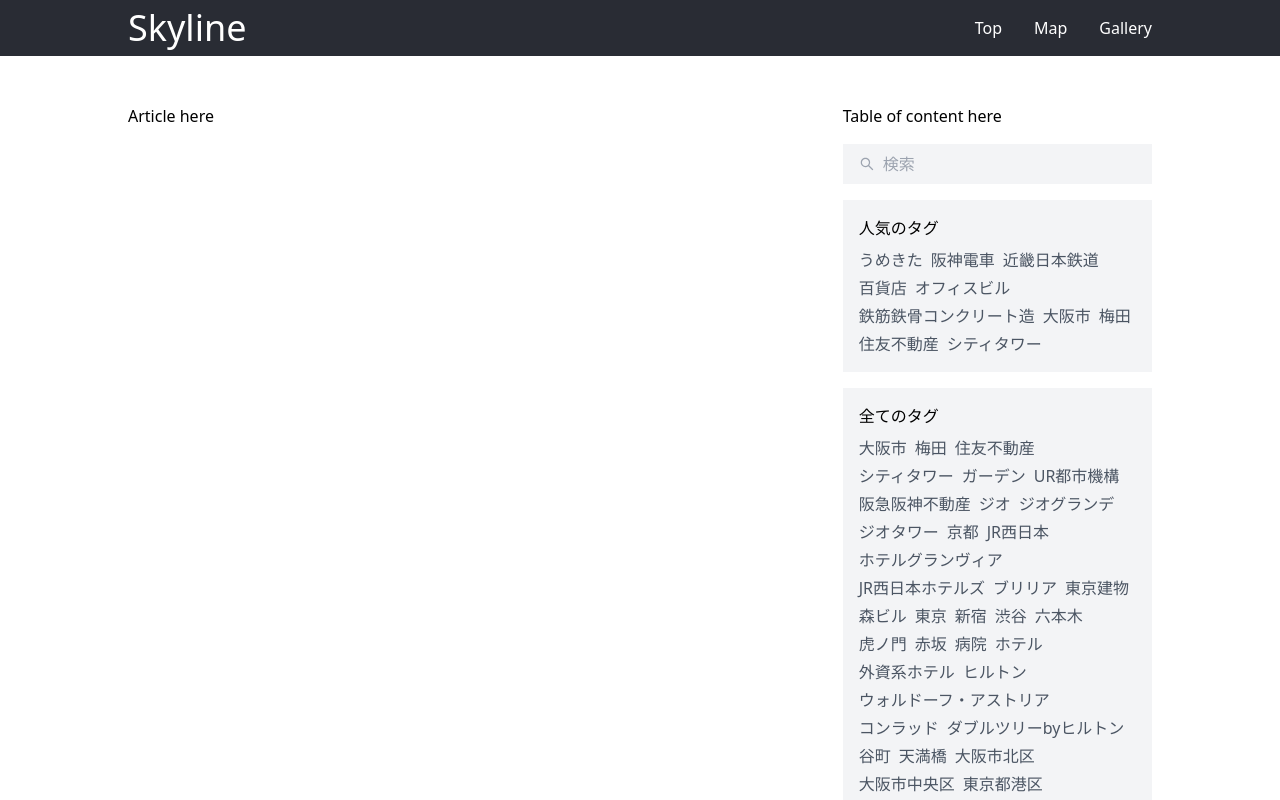
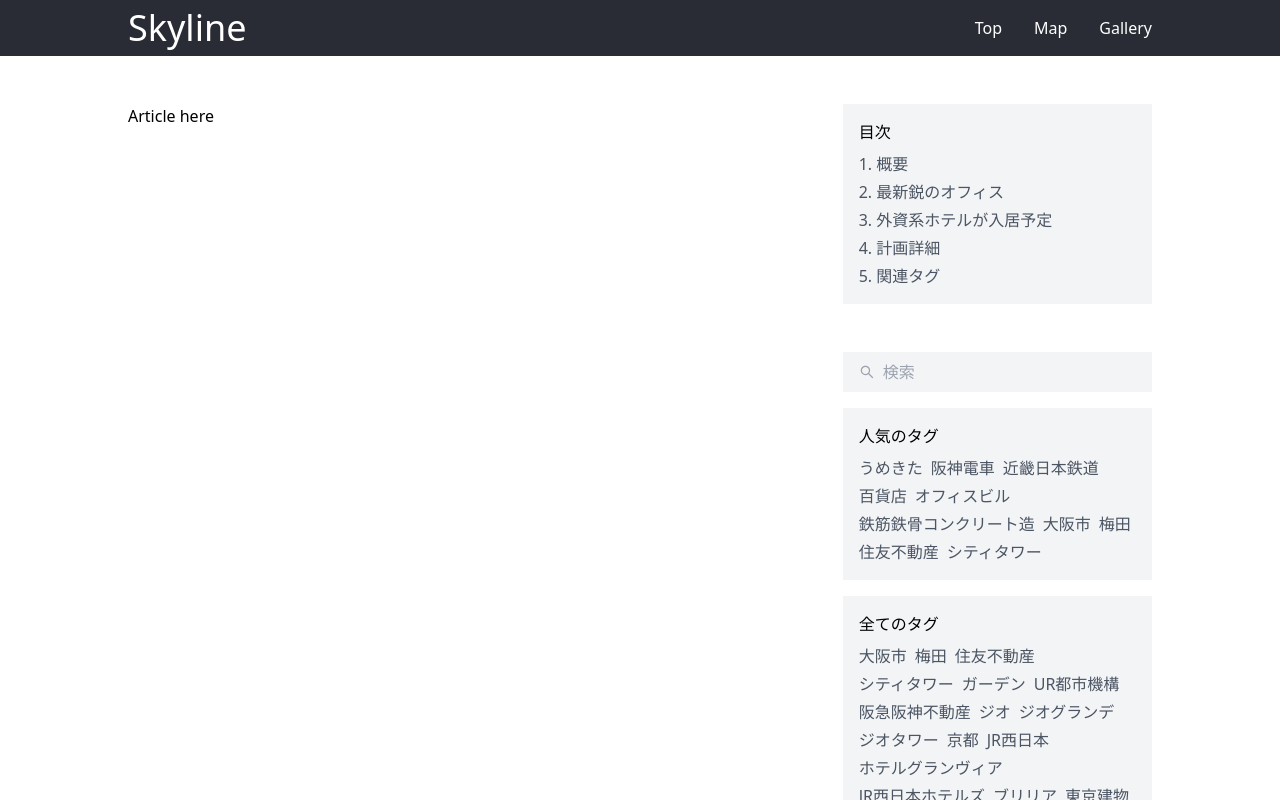
Before and after one commit to FNYukii/Skyline, a Next.js app: page /posts/04a1dd7d-3004-43bc-8937-3375ed608259 in a window 1280 px wide. Shown: the top 800 px of the page. Built offline with nearby package versions, Linux system fonts and the light colour scheme.

Commit message:
feat: TableOfContentsSectionのUIを作成

```diff
--- /dev/null
+++ b/src/components/sections/TableOfContentsSection.tsx
@@ -0,0 +1,35 @@
+interface Props {
+	className?: string
+}
+
+function TableOfContentsSection(props: Props) {
+
+	const contents = [
+		"概要",
+		"最新鋭のオフィス",
+		"外資系ホテルが入居予定",
+		"計画詳細",
+		"関連タグ"
+	]
+
+	return (
+
+		<div className={props.className}>
+
+			<div className="bg-gray-100 p-4">
+
+				<p>目次</p>
+
+				<div className="mt-2 flex flex-col items-start gap-x-2 gap-y-1">
+
+					{contents.map((content, index) => (
+
+						<button key={index} className="text-gray-600 hover:underline">{`${index + 1}. ${content}`}</button>
+					))}
+				</div>
+			</div>
+		</div>
+	)
+}
+
+export default TableOfContentsSection
--- a/src/pages/posts/[baseName].tsx
+++ b/src/pages/posts/[baseName].tsx
@@ -2,6 +2,7 @@ import AllTagListSection from '@/components/sections/AllTagListSection'
 import HotTagListSection from '@/components/sections/HotTagListSection'
 import Page from '@/components/sections/Page'
 import SearchSection from '@/components/sections/SearchSection'
+import TableOfContentsSection from '@/components/sections/TableOfContentsSection'
 import Post from '@/entities/Post'
 import fs from 'fs'
 import matter from 'gray-matter'
@@ -83,9 +84,9 @@ function PostPage(props: Props) {
 
 					<div className="w-1/3 pl-8">
 
-						<p>Table of content here</p>
+						<TableOfContentsSection />
 
-						<SearchSection className='mt-4' />
+						<SearchSection className='mt-12' />
 						<HotTagListSection className="mt-4" />
 						<AllTagListSection className="mt-4" />
 					</div>
```
